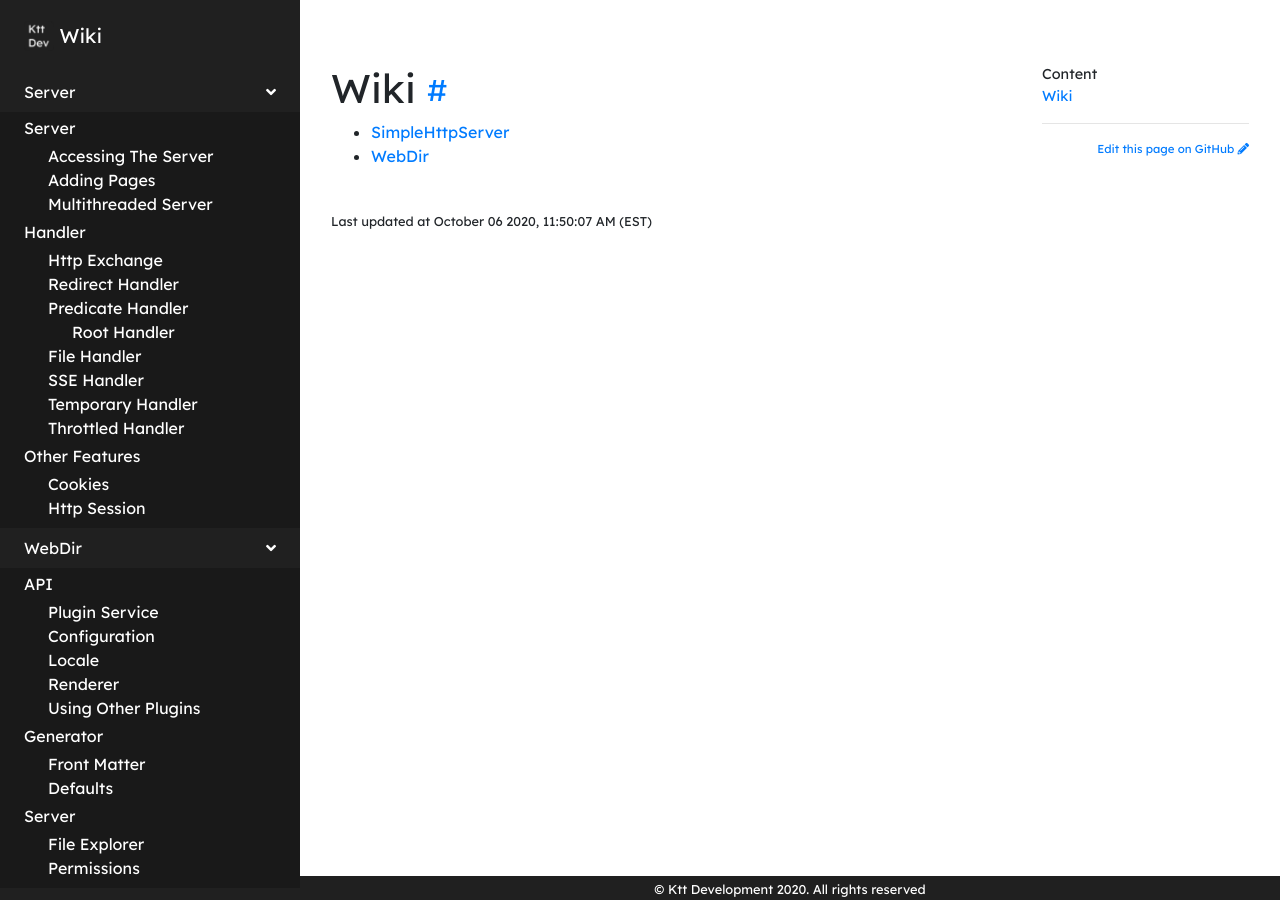
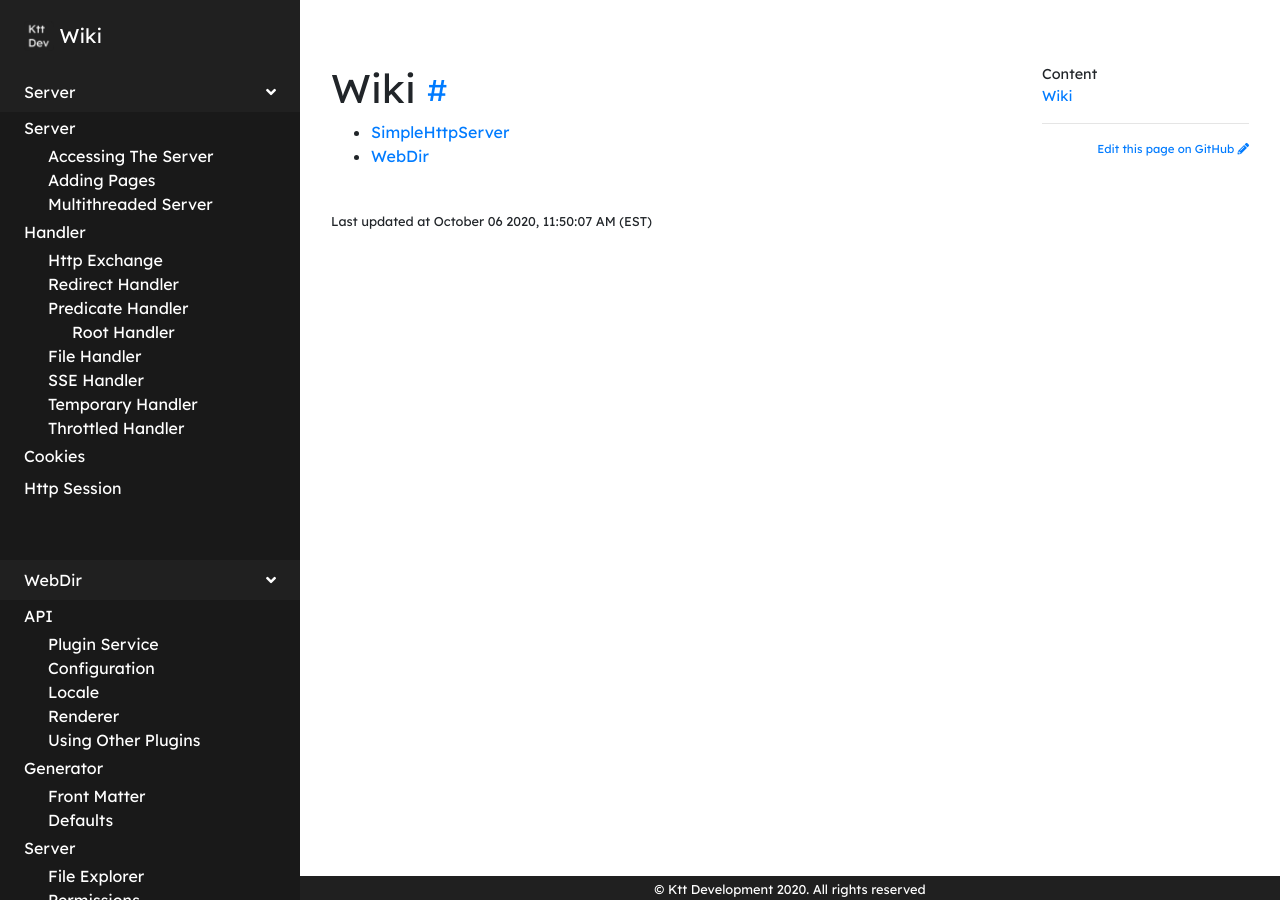
Before and after one commit to Ktt-Development/docs.kttdevelopment.com, a Jekyll site: the page built from README.md, in a window 1280 px wide. Built offline with Jekyll 4.4.1, drawn with Linux system fonts in a browser that asks for light colours; our own code applies the rules of GitHub Pages for plain Markdown files.

Commit message:
Adjust hierarchy

```diff
--- a/_data/nav.yml
+++ b/_data/nav.yml
@@ -31,12 +31,10 @@
           link: /temporary-handler
         - name: Throttled Handler
           link: /throttled-handler
-    - name: Other Features
-      links:
-        - name: Cookies
-          link: /cookies
-        - name: Http Session
-          link: /http-session
+    - name: Cookies
+      link: /cookies
+    - name: Http Session
+      link: /http-session
 -
   name: WebDir
   link: /webdir
```
